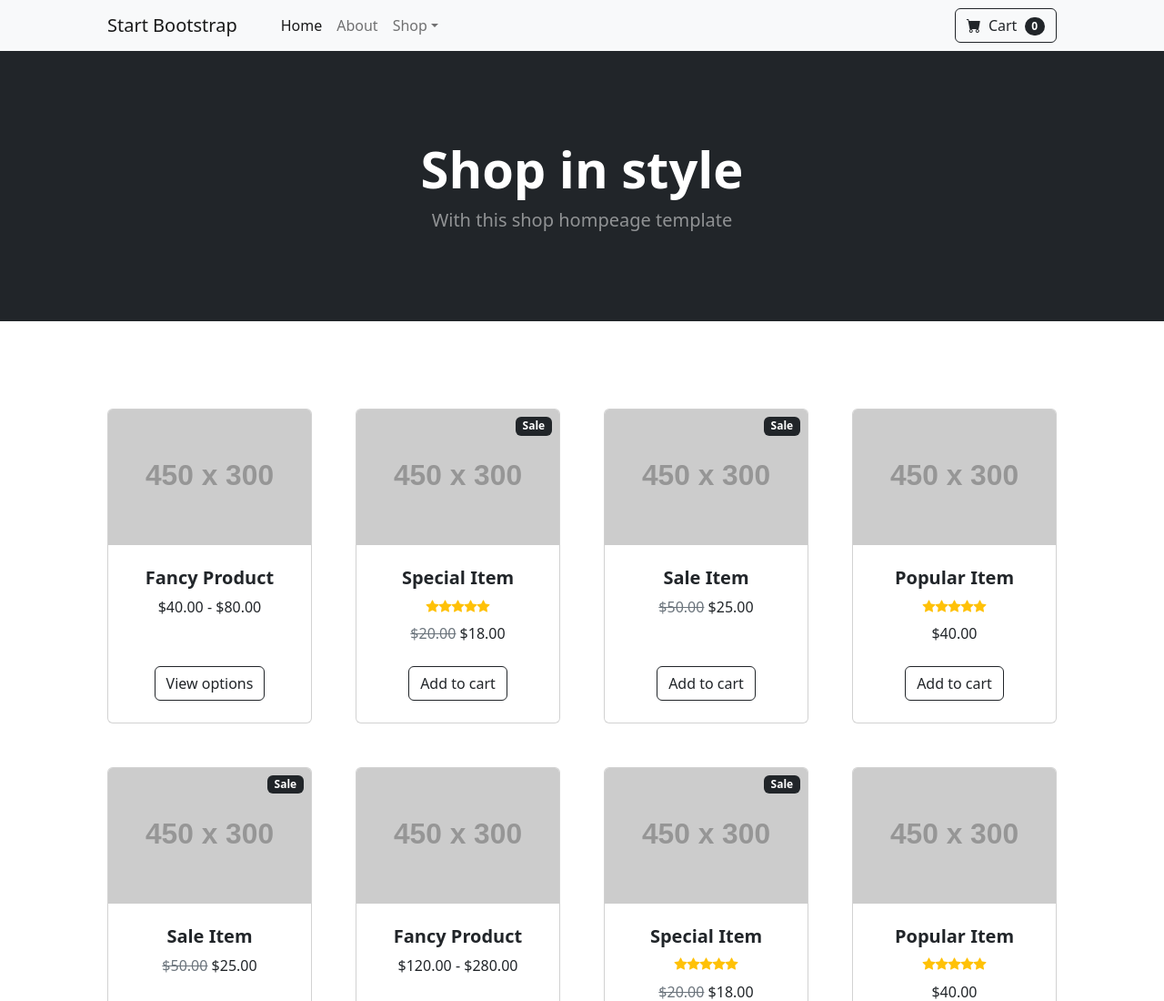
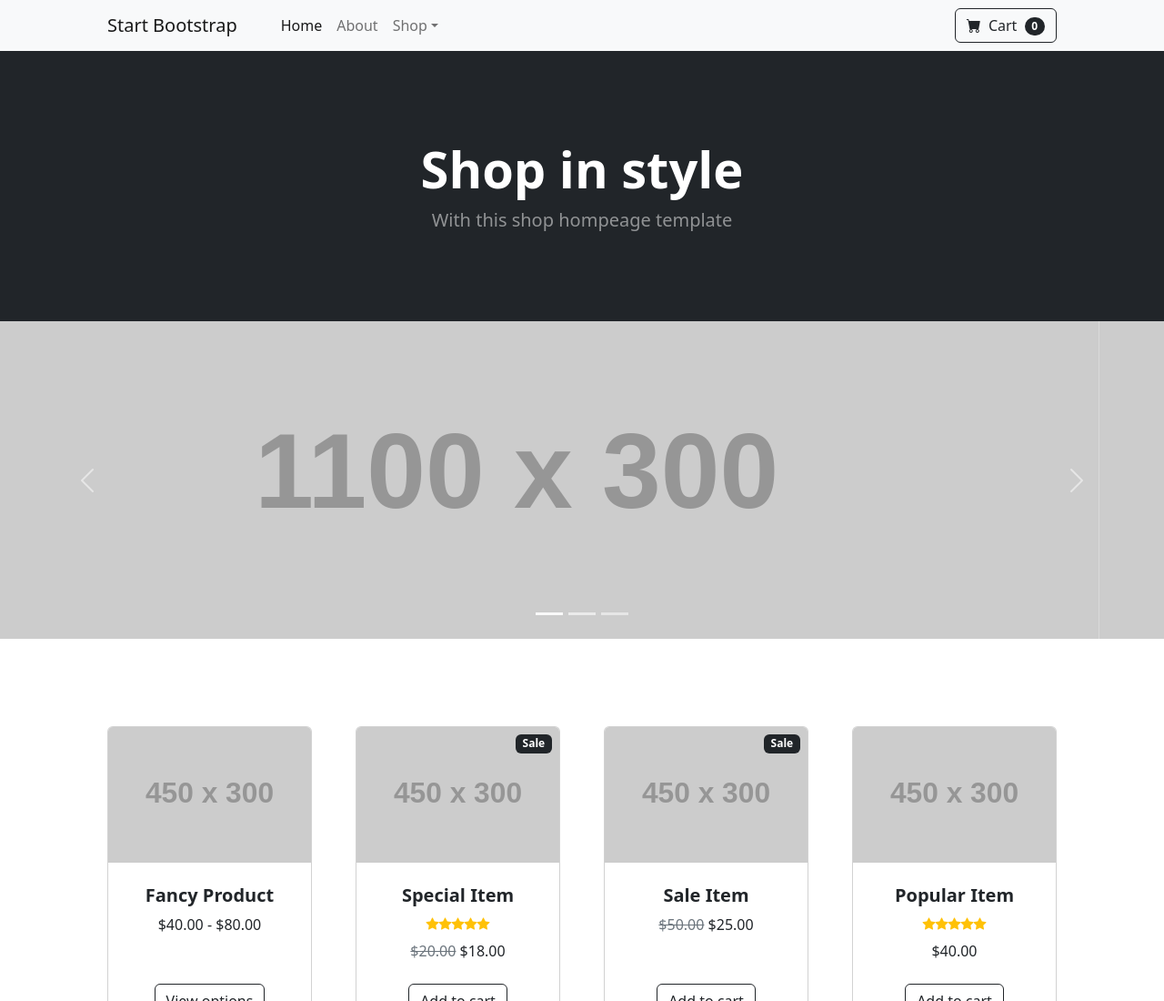
Before and after one commit to FernandoNeto03/hackatonURI, a plain HTML site: page index.html in a window 1280 px wide. Shown: the top 1100 px of the page at 91% size. Drawn offline with nearby package versions, Linux system fonts and the light colour scheme; placeholder pictures from the web are drawn by us.

Commit message:
carrousel

```diff
--- a/index.html
+++ b/index.html
@@ -53,6 +53,34 @@
             </div>
         </header>
         <!-- Section-->
+        <!-- Carousel -->
+    <div id="carouselExampleIndicators" class="carousel slide" data-bs-ride="carousel">
+        <div class="carousel-indicators">
+            <button type="button" data-bs-target="#carouselExampleIndicators" data-bs-slide-to="0" class="active" aria-current="true" aria-label="Slide 1"></button>
+            <button type="button" data-bs-target="#carouselExampleIndicators" data-bs-slide-to="1" aria-label="Slide 2"></button>
+            <button type="button" data-bs-target="#carouselExampleIndicators" data-bs-slide-to="2" aria-label="Slide 3"></button>
+        </div>
+        <div class="carousel-inner">
+            <div class="carousel-item active">
+                <img src="https://dummyimage.com/1100x300/dee2e6/6c757d.jpg" class="d-block w-100" alt="Slide 1">
+            </div>
+            <div class="carousel-item">
+                <img src="https://dummyimage.com/1100x300/dee2e6/6c757d.jpg" class="d-block w-100" alt="Slide 2">
+            </div>
+            <div class="carousel-item">
+                <img src="https://dummyimage.com/1100x300/dee2e6/6c757d.jpg" class="d-block w-100" alt="Slide 3">
+            </div>
+        </div>
+        <button class="carousel-control-prev" type="button" data-bs-target="#carouselExampleIndicators" data-bs-slide="prev">
+            <span class="carousel-control-prev-icon" aria-hidden="true"></span>
+            <span class="visually-hidden">Previous</span>
+        </button>
+        <button class="carousel-control-next" type="button" data-bs-target="#carouselExampleIndicators" data-bs-slide="next">
+            <span class="carousel-control-next-icon" aria-hidden="true"></span>
+            <span class="visually-hidden">Next</span>
+        </button>
+    </div>
+
         <section class="py-5">
             <div class="container px-4 px-lg-5 mt-5">
                 <div class="row gx-4 gx-lg-5 row-cols-2 row-cols-md-3 row-cols-xl-4 justify-content-center">
```
